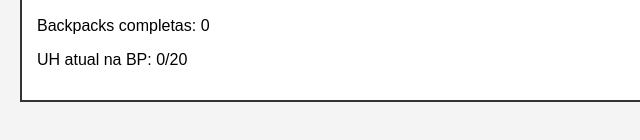
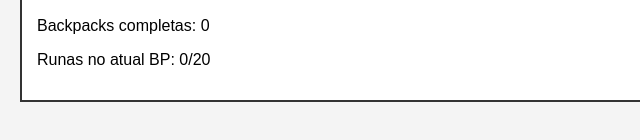
Before and after one commit to rodrigo-pas/miracle_runing, a plain HTML site: page index.html in a window 1280 px wide. Shown: the part 554-694 px from the top of the page, 0-640 px from the left. Drawn offline with Linux system fonts and the light colour scheme.

Commit message:
Atualizacao

```diff
--- a/index.html
+++ b/index.html
@@ -88,7 +88,7 @@
     <div id="status">
         <h2>Status da Sessão</h2>
         <p id="bpCount">Backpacks completas: 0</p>
-        <p id="uhCount">UH atual na BP: 0/20</p>
+        <p id="uhCount">Runas no atual BP: 0/20</p>
     </div>
 
     <script src="script.js"></script>
```
